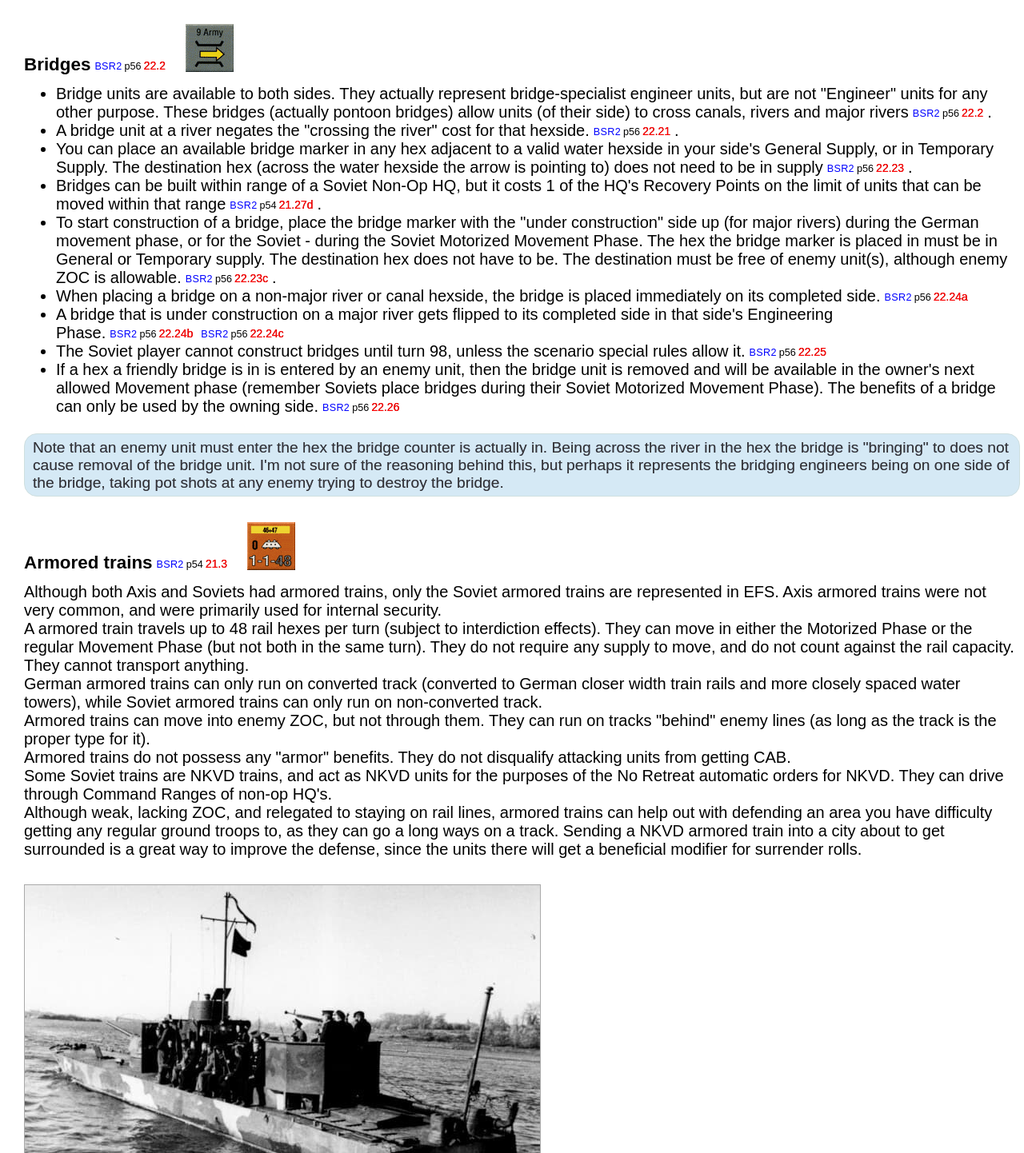
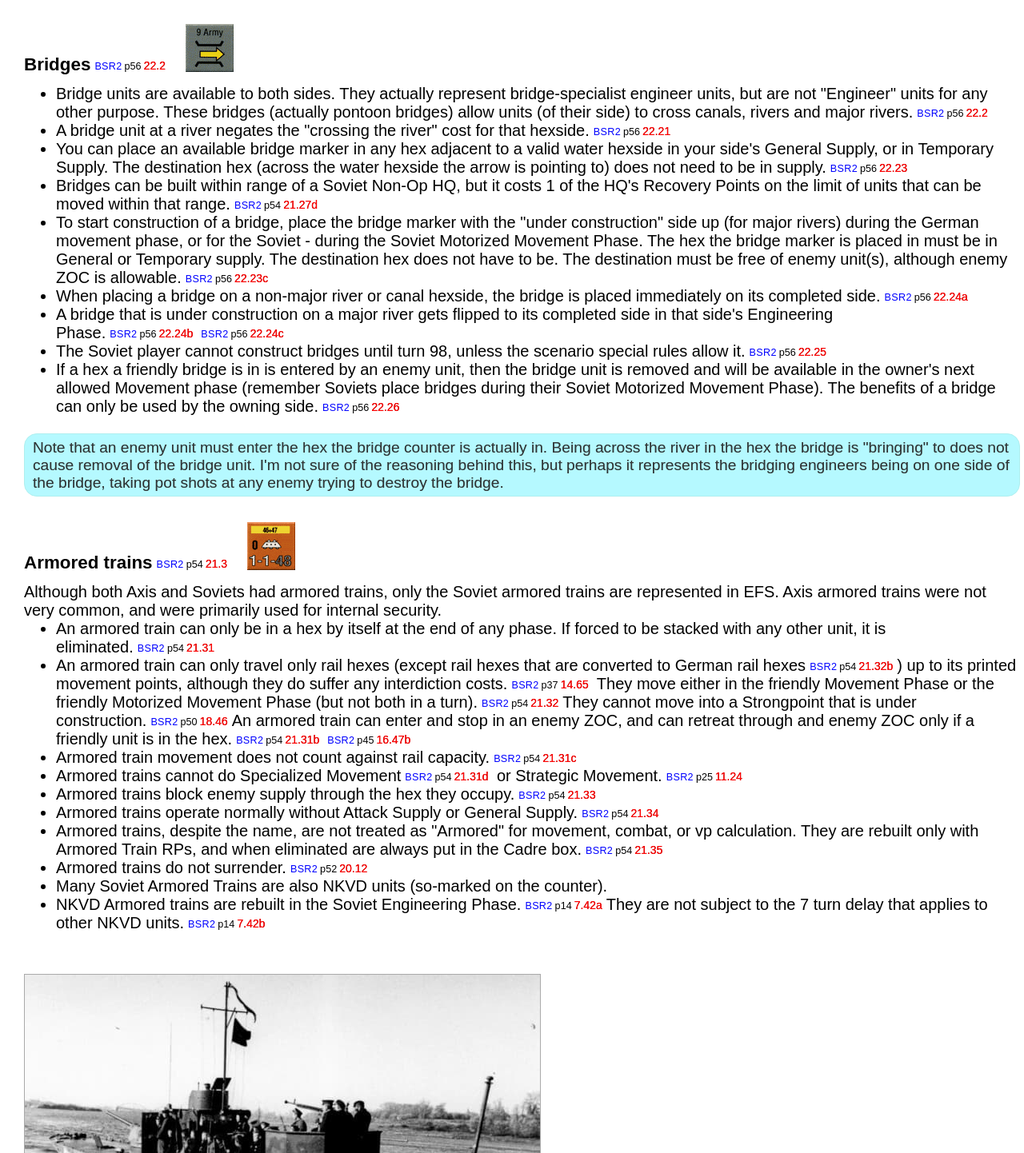
Before and after one commit to cserret/wargalley, a React (Create React App) app: page /efs/special in a window 1280 px wide. Shown: the part 1548-2990 px from the top of the page at 80% size. Built offline with nearby package versions, Linux system fonts and the light colour scheme.

Commit message:
changed note background, continuing updates of Special.js

```diff
--- a/src/Components/Efs/Efs.scss
+++ b/src/Components/Efs/Efs.scss
@@ -413,11 +413,11 @@
     display: inline-block;
     margin-top: 2px;
     border-radius: 16px;
-    border: 1px solid #cfdfdf;
+    border: 1px solid #afefef;
     padding: 6px 10px 5px 10px;
-    background-color: #d5e9f5;
+    background-color: #b5f9ff;
     color: #333;
-    text-shadow: 0 0 rgba(0, 0, 100, 0.4);
+    text-shadow: 0 0 rgba(0, 100, 100, 0.4);
     font-size: 96%;
     //box-shadow: 2px 4px 8px 2px rgba(0, 0, 60, 0.2);
   }
--- a/src/Components/Efs/Special/Special.js
+++ b/src/Components/Efs/Special/Special.js
@@ -191,7 +191,7 @@ export default class Special extends Component {
                         <img src={soviet_fort} alt="Soviet fort counter" />
                         <ul>
                             <li>Can build a completed strongpoint the turn it is received, via the Replacements
-                                Table<BsrLink page="56" rule="22.11" />.
+                                Table.<BsrLink page="56" rule="22.11" />
                             </li>
                             <li>The engineer must be in General Supply.<BsrLink page="50" rule="18.43b" /></li>
                             <li>The engineer must not have moved in strategic or rail movement, specialized movement,-
@@ -239,18 +239,18 @@ export default class Special extends Component {
                     <span className="spacer1rem" />
 
                     <ul className="ul-no-top">
-                        <li>Bridge units are available to both sides. They actually represent bridge-specialist engineer units, but are not "Engineer" units for any other purpose. These bridges (actually pontoon bridges) allow units (of their side) to cross canals, rivers and major rivers<BsrLink page="56" rule="22.2" />.
+                        <li>Bridge units are available to both sides. They actually represent bridge-specialist engineer units, but are not "Engineer" units for any other purpose. These bridges (actually pontoon bridges) allow units (of their side) to cross canals, rivers and major rivers.<BsrLink page="56" rule="22.2" />
                         </li>
-                    <li> A bridge unit at a river negates the "crossing the river" cost for that hexside.<BsrLink page="56" rule="22.21" />.
+                        <li> A bridge unit at a river negates the "crossing the river" cost for that hexside.<BsrLink page="56" rule="22.21" />
                         </li>
-                    <li> You can place an available bridge marker in any hex adjacent to a valid water hexside in your side's General Supply, or in Temporary Supply. The destination hex (across the water hexside the arrow is pointing to) does not need to be in supply<BsrLink page="56" rule="22.23" />.
+                        <li> You can place an available bridge marker in any hex adjacent to a valid water hexside in your side's General Supply, or in Temporary Supply. The destination hex (across the water hexside the arrow is pointing to) does not need to be in supply.<BsrLink page="56" rule="22.23" />
                         </li>
-                    <li>Bridges can be built within range of a Soviet Non-Op HQ, but it costs 1 of the HQ's Recovery Points on the limit of units that can be moved within that range<BsrLink page="54" rule="21.27d" />.
+                        <li>Bridges can be built within range of a Soviet Non-Op HQ, but it costs 1 of the HQ's Recovery Points on the limit of units that can be moved within that range.<BsrLink page="54" rule="21.27d" />
                         </li>
                         <li>To start construction of a bridge, place the bridge marker with the "under construction" side up (for major rivers)
                             during the German movement phase, or for the Soviet - during the Soviet Motorized Movement Phase.
                             The hex the bridge marker is placed in must be in General or Temporary supply. The destination hex does
-                        not have to be. The destination must be free of enemy unit(s), although enemy ZOC is allowable.<BsrLink page="56" rule="22.23c" />.
+                            not have to be. The destination must be free of enemy unit(s), although enemy ZOC is allowable.<BsrLink page="56" rule="22.23c" />
                         </li>
                         <li>When placing a bridge on a non-major river or canal hexside, the bridge is placed immediately on its completed side.<BsrLink page="56" rule="22.24a" />
                         </li>
@@ -281,19 +281,38 @@ export default class Special extends Component {
                         Although both Axis and Soviets had armored trains, only the Soviet armored trains are represented in EFS.
                         Axis armored trains were not very common, and were primarily used for internal security.
                     </div>
-                    <div>
-                        A armored train travels up to 48 rail hexes per turn (subject to interdiction effects). They can move in either the Motorized Phase or the regular Movement Phase (but not both in the same turn). They do not require any supply to move, and do not count against the rail capacity. They cannot transport anything.
-                    </div><div>
-                        German armored trains can only run on converted track (converted to German closer width train rails and more closely spaced water towers), while Soviet armored trains can only run on non-converted track.
-                    </div><div>
-                        Armored trains can move into enemy ZOC, but not through them. They can run on tracks "behind" enemy lines (as long as the track is the proper type for it).
-                    </div><div>
-                        Armored trains do not possess any "armor" benefits. They do not disqualify attacking units from getting CAB.
-                    </div><div>
-                        Some Soviet trains are NKVD trains, and act as NKVD units for the purposes of the No Retreat automatic orders for NKVD. They can drive through Command Ranges of non-op HQ's.
-                    </div><div>
-                        Although weak, lacking ZOC, and relegated to staying on rail lines, armored trains can help out with defending an area you have difficulty getting any regular ground troops to, as they can go a long ways on a track. Sending a NKVD armored train into a city about to get surrounded is a great way to improve the defense, since the units there will get a beneficial modifier for surrender rolls.
-                    </div>
+                    <ul className="ul-no-top">
+                        <li>An armored train can only be in a hex by itself at the end of any phase. If forced to be stacked with
+                            any other unit, it is eliminated.<BsrLink page="54" rule="21.31" />
+                        </li>
+                        <li>An armored train can only travel only rail hexes (except rail hexes that are converted to German rail hexes<BsrLink page="54" rule="21.32b" />)
+                            up to its printed movement points, although they do suffer any interdiction costs.<BsrLink page="37" rule="14.65" /> They
+                            move either in the friendly Movement Phase or the friendly Motorized Movement Phase (but not both in a turn).<BsrLink page="54" rule="21.32" />
+                            They cannot move into a Strongpoint that is under construction.<BsrLink page="50" rule="18.46" />
+                            An armored train can enter and stop in an enemy ZOC, and can retreat through
+                            and enemy ZOC only if a friendly unit is in the hex.<BsrLink page="54" rule="21.31b" /><BsrLink page="45" rule="16.47b" />
+                        </li>
+                        <li>Armored train movement does not count against rail capacity.<BsrLink page="54" rule="21.31c" />
+                        </li>
+                        <li>Armored trains cannot do Specialized Movement<BsrLink page="54" rule="21.31d" /> or
+                            Strategic Movement.<BsrLink page="25" rule="11.24" />
+                        </li>
+                        <li>Armored trains block enemy supply through the hex they occupy.<BsrLink page="54" rule="21.33" />
+                        </li>
+                        <li>Armored trains operate normally without Attack Supply or General Supply.<BsrLink page="54" rule="21.34" />
+                        </li>
+                        <li>Armored trains, despite the name, are not treated as "Armored" for movement,
+                            combat, or vp calculation. They are rebuilt only with Armored Train RPs, and when
+                            eliminated are always put in the Cadre box.<BsrLink page="54" rule="21.35" />
+                        </li>
+                        <li>Armored trains do not surrender.<BsrLink page="52" rule="20.12" />
+                        </li>
+                        <li>Many Soviet Armored Trains are also NKVD units (so-marked on the counter).
+                            </li>
+                            <li>NKVD Armored trains are rebuilt in the Soviet Engineering Phase.<BsrLink page="14" rule="7.42a" />
+                                They are not subject to the 7 turn delay that applies to other NKVD units.<BsrLink page="14" rule="7.42b" />
+                            </li>
+                    </ul>
 
                     <span className="spacer2rem" />
 
@@ -306,15 +325,15 @@ Axis armored trains were not very common, and were primarily used for internal s
                     <span className="spacer1rem" />
 
                     <div className="subheader-image">
-                        <span>11.2, 23.3</span>
-                        <div>Flotillas</div>
+                        <div>Flotillas<BsrLink page="58" rule="22.5" /></div>
                         <img src={c3} alt="Soviet flotilla counter" />
                     </div>
                     <span className="spacer1rem" />
 
                     <div>
                         Flotillas are armored boats. They can travel along rivers, coastal hexes, and even sea hexes. They can move up to in
-                        16 hexes in both the friendly Movement Phase and the friendly Motorized Movement Phase. Flotillas cannot use strategic movement.
+                        16 hexes in both the friendly Movement Phase or the friendly Motorized Movement Phase (but not both).
+                        Flotillas cannot use Strategic Movement nor be activated for Reaction Movement.<BsrLink page="58" rule="22.51" />
                     </div><div>
                         When moving a flotilla, you keep along the river. No "jumping" over land to continue on another river. Flotillas do not benefit from fortified lines or strongpoints, by themselves. Axis flotillas are AA Fire capable.
                     </div><div>
```
Lines whose indentation alone changed are shown as unchanged.
